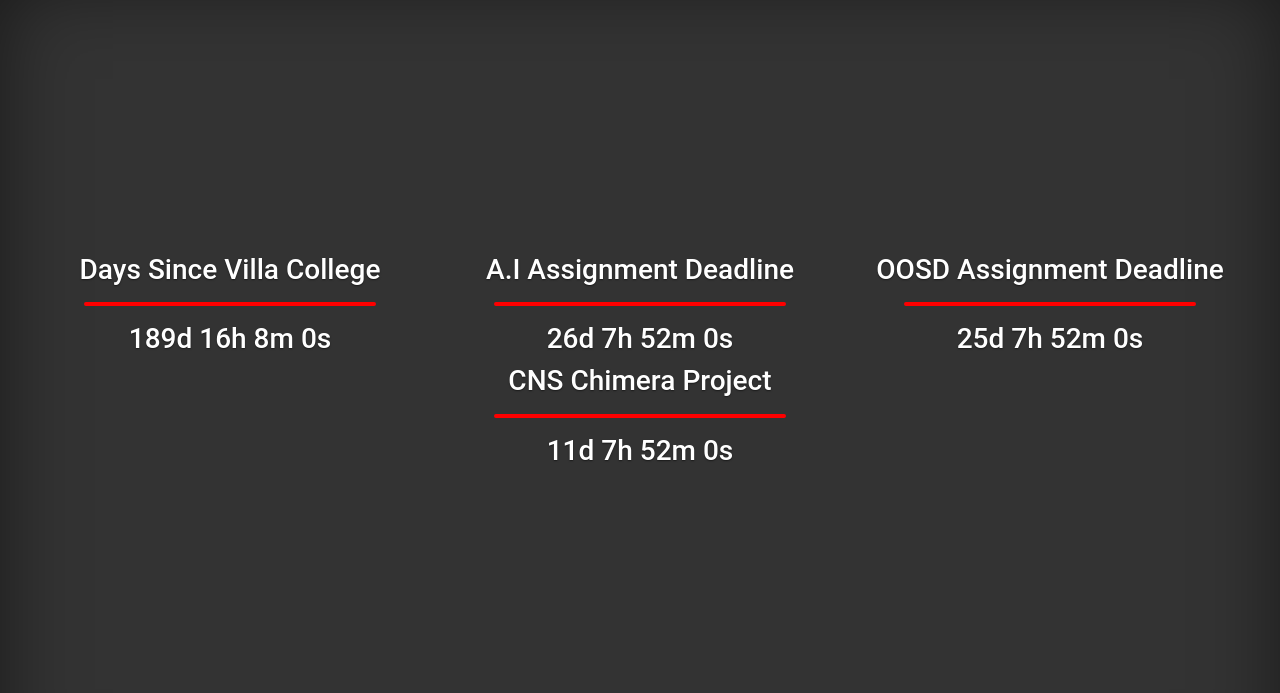
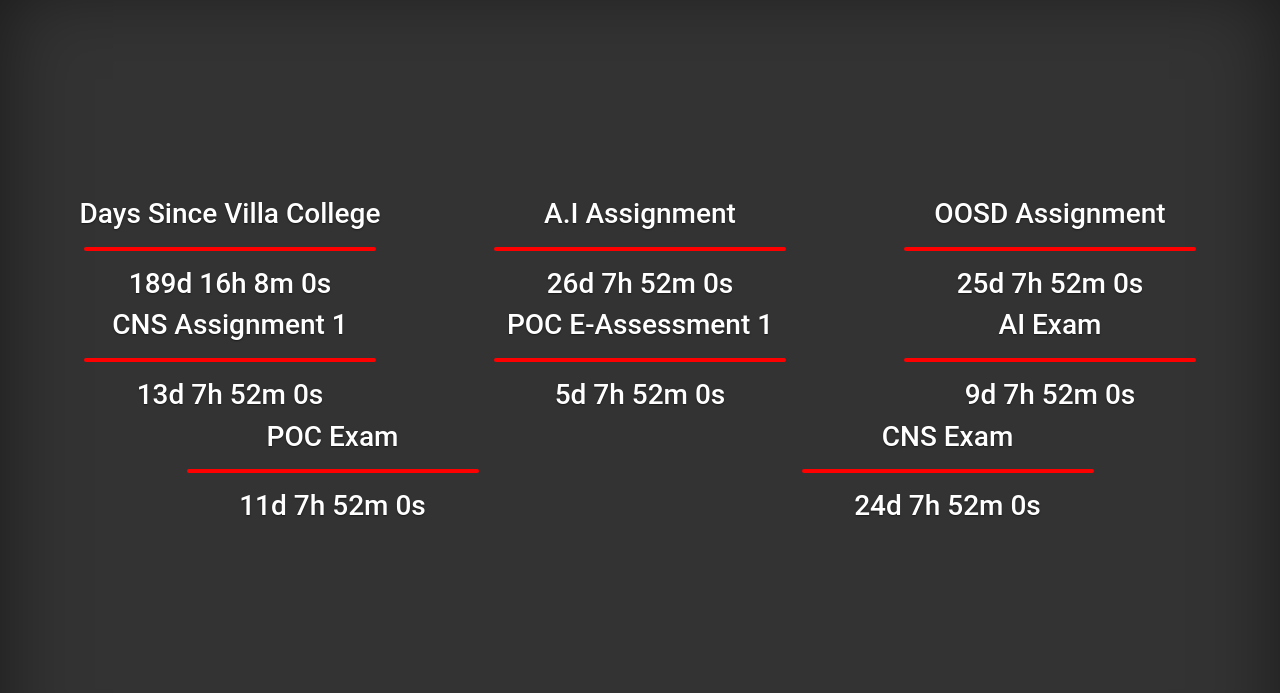
Before and after one commit to athphane/college-timers, a PHP site: page / in a window 1280 px wide. Shown: the part 16-709 px from the top of the page. Run offline with PHP 8.4, Linux system fonts and the light colour scheme.

Commit message:
updated timers

```diff
--- a/timers.php
+++ b/timers.php
@@ -6,19 +6,39 @@ $timers = [
         'date' => "Jan 17, 2019 00:00:00",
         'up' => True,
     ],
-    "A.I Assignment Deadline" => [
+    "A.I Assignment" => [
         'id' => "aiAssignmentDeadline",
         'date' => "Aug 21, 2019 00:00:00",
         'up' => False,
     ],
-    "OOSD Assignment Deadline" => [
+    "OOSD Assignment" => [
         'id' => "oosdAssignmentDeadline",
         'date' => "Aug 20, 2019 00:00:00",
         'up' => False,
     ],
-    "CNS Chimera Project" => [
-        'id' => "cnsChimeraProject",
+    "CNS Assignment 1" => [
+        'id' => "cnsassignment1",
+        'date' => "Aug 8, 2019 00:00:00",
+        'up' => False,
+    ],
+    "POC E-Assessment 1" => [
+        'id' => "poceassessment1",
+        'date' => "Jul 31, 2019 00:00:00",
+        'up' => False,
+    ],
+    "AI Exam" => [
+        'id' => "aiexam",
+        'date' => "Aug 4, 2019 00:00:00",
+        'up' => False,
+    ],
+    "POC Exam" => [
+        'id' => "pocexam",
         'date' => "Aug 6, 2019 00:00:00",
         'up' => False,
     ],
+    "CNS Exam" => [
+        'id' => "cnsexam",
+        'date' => "Aug 19, 2019 00:00:00",
+        'up' => False,
+    ],
 ];
```
